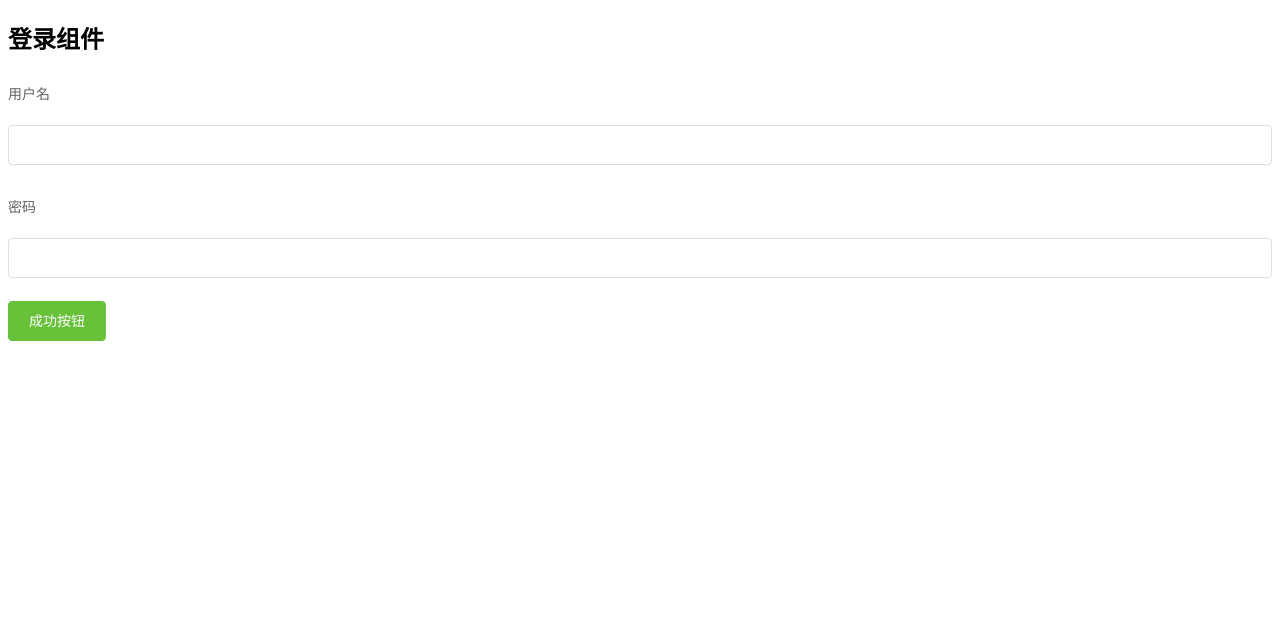
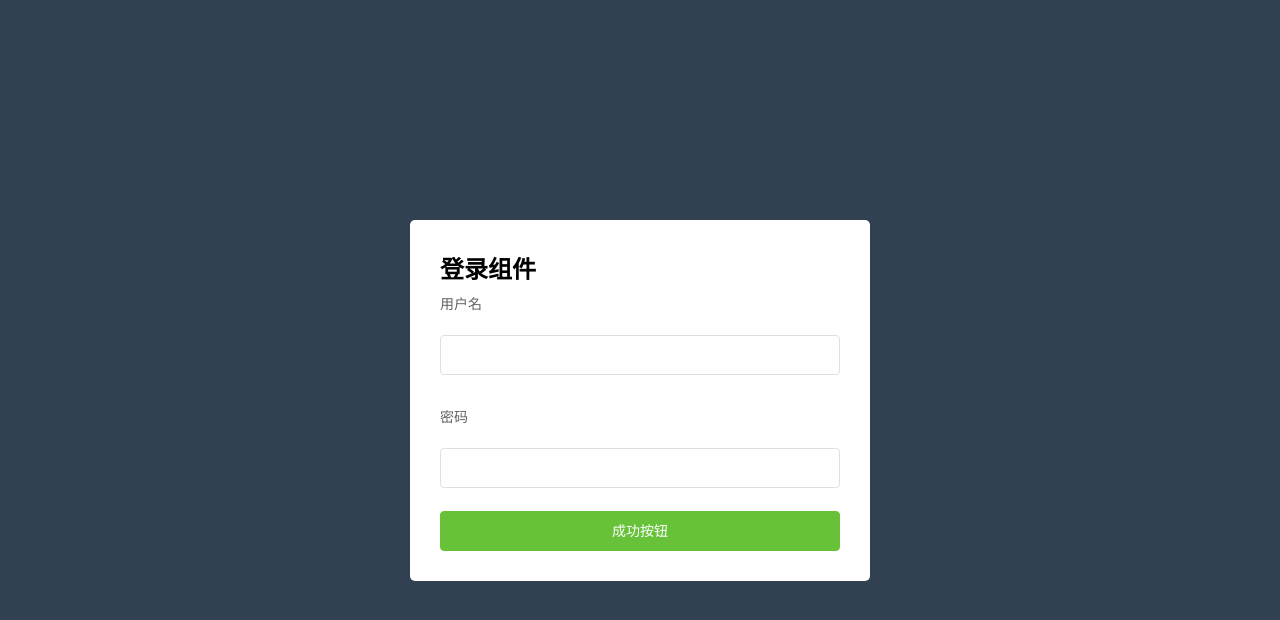
Before and after one commit to root705829/shopmanager, a Vue app: page /#/login in a window 1280 px wide. Shown: the top 620 px of the page. Built offline with nearby package versions, Linux system fonts and the light colour scheme.

Commit message:
登录组件完成

```diff
--- a/package.json
+++ b/package.json
@@ -8,10 +8,11 @@
     "dev": "webpack-dev-server --inline --progress --config build/webpack.dev.conf.js",
     "start": "npm run dev",
     "lint": "eslint --ext .js,.vue src",
-    "lintfix":"eslint --ext .js,.vue src --fix",
+    "lintfix": "eslint --ext .js,.vue src --fix",
     "build": "node build/build.js"
   },
   "dependencies": {
+    "axios": "^0.18.0",
     "element-ui": "^2.6.3",
     "vue": "^2.5.2",
     "vue-router": "^3.0.1"
--- a/src/App.vue
+++ b/src/App.vue
@@ -1,6 +1,6 @@
 <template>
   <div id="app">
-    <router-view/>
+    <router-view></router-view>
   </div>
 </template>
 
@@ -11,5 +11,7 @@ export default {
 </script>
 
 <style>
-
+#app{
+  height:100%
+}
 </style>
--- /dev/null
+++ b/src/assets/css/base.css
@@ -0,0 +1,5 @@
+html,body,h2{
+    padding: 0;
+    margin: 0;
+    height:100%
+}
--- a/src/components/login.vue
+++ b/src/components/login.vue
@@ -1,31 +1,61 @@
 <template>
     <div class="login-wrap">
+        <el-form class="login-form" label-position="top" label-width="80px" :model="formdata">
         <h2>登录组件</h2>
-        <el-form class="login-form" label-position="top" label-width="80px" :model="formdata">
             <el-form-item label="用户名">
               <el-input v-model="formdata.username"></el-input>
             </el-form-item>
             <el-form-item label="密码">
               <el-input v-model="formdata.password"></el-input>
             </el-form-item>
+        <el-button
+        @click.prevent=handleLogin()
+        class="login-btn" type="success">成功按钮</el-button>
         </el-form>
-        <el-button class="login-btn" type="success">成功按钮</el-button>
     </div>
 </template>
 
 <script>
 export default {
-    data(){
-        return{
-            formdata:{
-                username:'',
-                password:''
-            }
-        }
+  data () {
+    return {
+      formdata: {
+        username: '',
+        password: ''
+      }
     }
+  },
+  methods: {
+    handleLogin () {
+      this.$http.post(`login`, this.formdata)
+        .then(err => {
+          const {data:{data,meta:{msg,status}}} =err
+           if(status===200){
+               console.log('success--')
+           }else{
+               this.$message.error(msg);
+           }
+        })
+    }
+  }
 }
 </script>
 
 <style>
-
+.login-wrap{
+    height:100%;
+    background: #324152;
+    display:flex;
+    justify-content:center;
+    align-items: center
+}
+.login-form{
+    background: #ffffff;
+    border-radius: 5px;
+    width: 400px;
+    padding:30px
+}
+.login-btn{
+    width:100%
+}
 </style>
--- a/src/main.js
+++ b/src/main.js
@@ -3,8 +3,12 @@
 import Vue from 'vue'
 import ElementUI from 'element-ui'
 import 'element-ui/lib/theme-chalk/index.css'
+import '@/assets/css/base.css'
 import App from './App'
 import router from './router'
+import axios from 'axios'
+axios.defaults.baseURL = 'http://localhost:8888/api/private/v1/'
+Vue.prototype.$http = axios
 
 // 所有vue的插件都是这样用 element-ui也是插件
 Vue.use(ElementUI)
```
Also changed, not shown: 1 other file (tests, documents, lock files or other folders).
